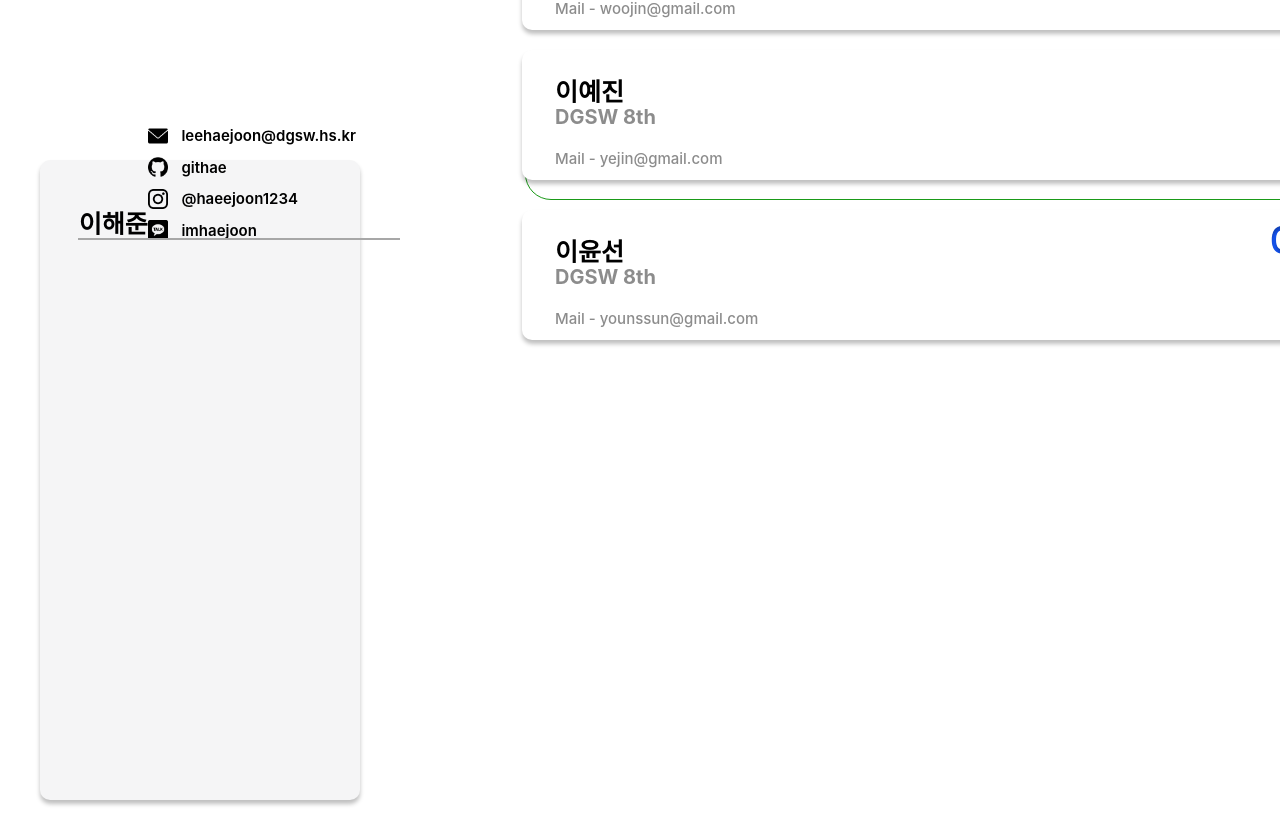
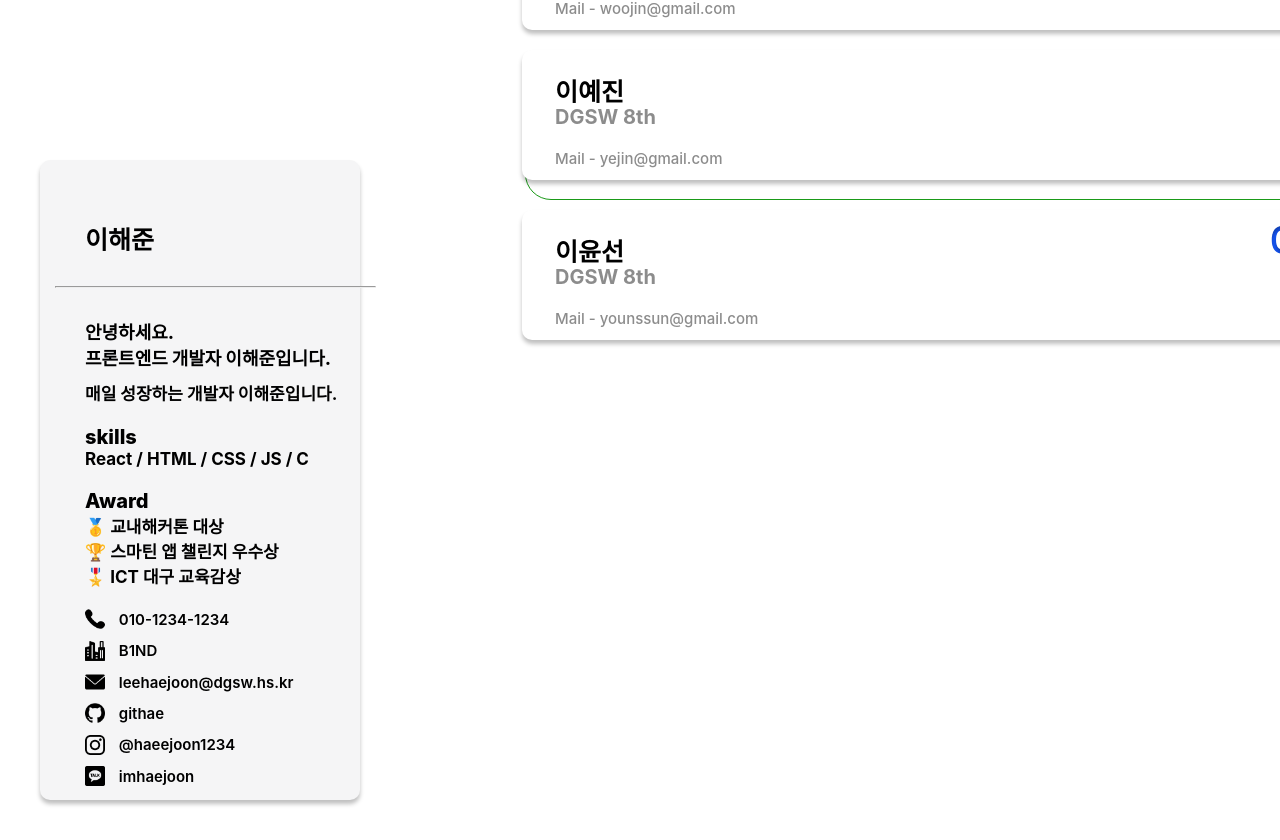
Before and after one commit to Sopo2023/SOPO_FRONTLAST, a React (Create React App) app in the folder SOPOLAST/: page /portfolio in a window 1280 px wide. Shown: the part 680-1520 px from the top of the page. Built offline with nearby package versions, Linux system fonts and the light colour scheme.

Commit message:
side fix

```diff
--- a/SOPOLAST/src/Components/Sidebar/side.css
+++ b/SOPOLAST/src/Components/Sidebar/side.css
@@ -7,7 +7,22 @@
     box-shadow: 0px 4px 4px 0px rgba(0, 0, 0, 0.25);
   }
 
-  .proBox_2{
+.proName{
+  margin-top: 100px;
+  margin-left: 55px;
+}
+
+.nameSide{
+  margin-left: 30px;
+  margin-bottom: 30px;
+}
+
+.nameHr{
+  width: 319px;
+}
+
+
+.proBox_2{
     display: flex;
     justify-content: flex-end;
     align-items: center;
@@ -27,28 +42,19 @@
     font-style: normal;
     font-weight: 800;
     line-height: normal;
-
-    height: 90vh;
-    width: 55vh;
-
-    overflow: hidden;
   }
 
 .boxContents > .proName{
-    display: flex;
-
     width: 50vh;
     height: 15vh;
-    justify-content: flex-end;
-    align-items: flex-end;
 
     position: absolute;
   }
 
   .proHr{
     position: absolute;
-    display: flex;
+  }
 
-    justify-content: flex-end;
-    text-align: flex-end;
-  }
+.proBio{
+  margin-left: 30px;
+}
--- a/SOPOLAST/src/Components/Sidebar/side.js
+++ b/SOPOLAST/src/Components/Sidebar/side.js
@@ -14,12 +14,14 @@ export default function Side(){
         </div>
         <div className="boxContents">
           <div className='proName'>
-            <span>
+            <div className="nameSide">
               이해준
-            </span>
-            <div className='proHr'>
+            </div>
+            {/* <div className='proHr'>
 
-            </div>
+            </div> */}
+
+            <hr className='nameHr'/>
             <div className='proBio'>
               <span className='firstBio'>안녕하세요.<br />프론트엔드 개발자 이해준입니다.</span>
               <div className='secondBio'> 매일 성장하는 개발자 이해준입니다.</div>
```
Also changed, not shown: 1 other file (tests, documents, lock files or other folders).
